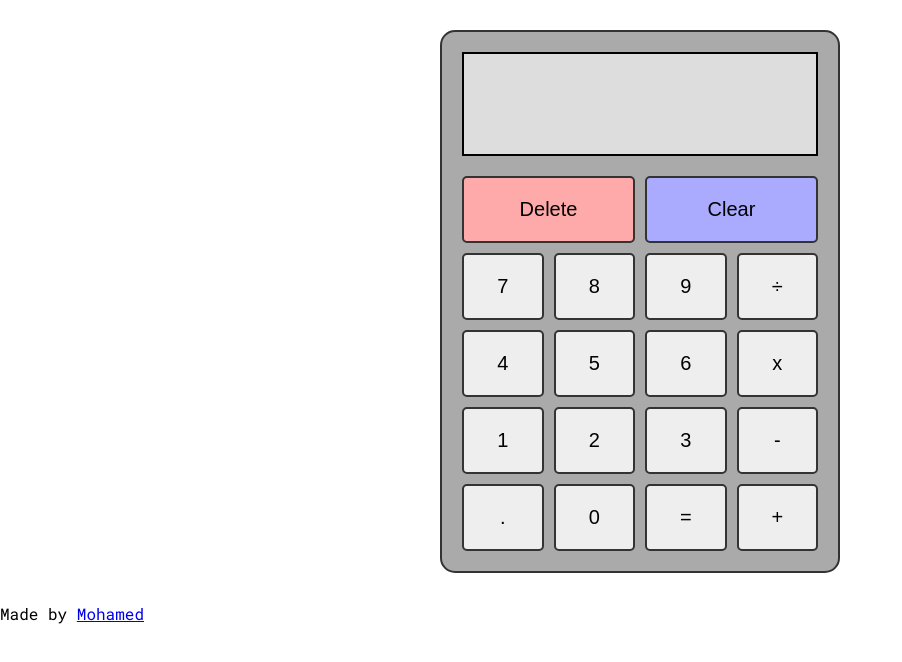
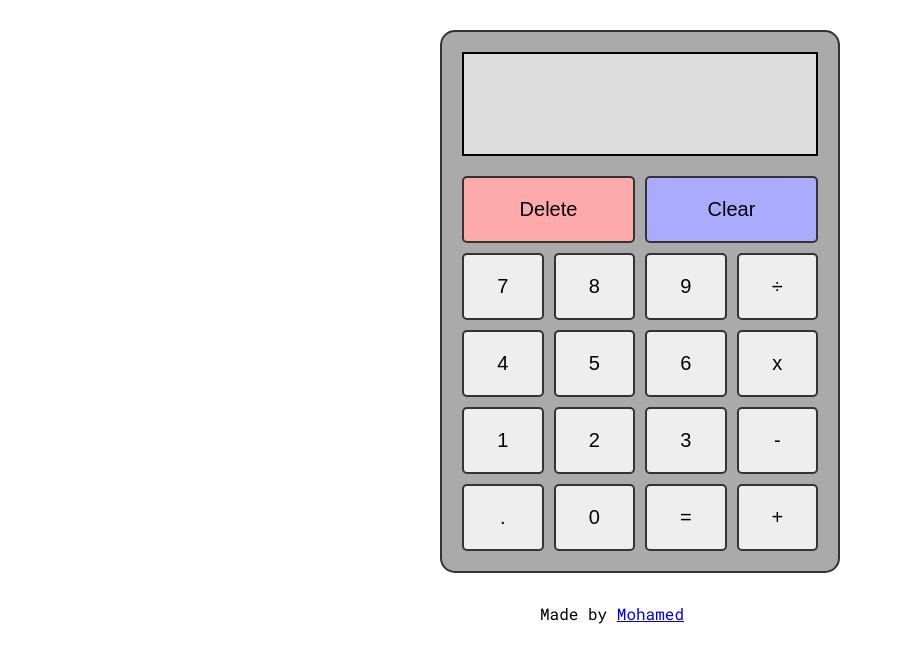
Before and after one commit to Mohamed14-7/Calculator, a plain HTML site: page index.html in a window 1280 px wide. Shown: the whole page, without its empty margins (0-902 px from the left). Drawn offline with Linux system fonts and the light colour scheme.

Commit message:
Edited css file

```diff
--- a/css/style.css
+++ b/css/style.css
@@ -50,3 +50,8 @@ button {
 .clear {
   background-color: #aaf;
 }
+
+.theMaker {
+  width: 200px;
+  margin: auto;
+}
```
